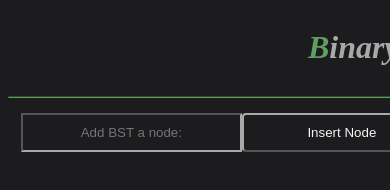
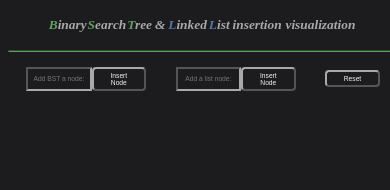
Before and after one commit to Facundo-GP/BST-LL_visualizationJS, a plain HTML site: page index.html in a window 390 px wide. Shown: the top 190 px of the page. Drawn offline with Linux system fonts and the light colour scheme.

Commit message:
responsive_v1

```diff
--- a/index.html
+++ b/index.html
@@ -8,7 +8,7 @@
 
 
       <div id = "div_titulo">
-    <h1 id ="titulo_verde" style = "padding-left: 300px;">Binary</h1>
+        <h1 id ="titulo_verde" >Binary</h1>
         <h1 id ="titulo_verde" >Search </h1>
         <h1 id ="titulo_verde"> Tree </h1>
         <h1 id ="titulo">&</h1>
--- a/styles.css
+++ b/styles.css
@@ -1,8 +1,8 @@
 
 #inputs {
   display: flex;
-  width: 33%;
-  text-align: center;
+  width: 100%;
+  justify-content: space-around;
 }
 
 #full {
@@ -12,29 +12,28 @@
 
 #titulo {
   text-align: center;
-  font-size:xx-large;
+  font-size: calc(12px + (32 - 12) * ((100vw - 300px) / (1600 - 300)));
   color: darkgrey;
-  padding-left: 5px;
-  padding-right: 5px;
+  padding-left: 0.5%;
+  padding-right: 0.5%;
   font-style: italic;
 }
 
 #titulo_verde {
   text-align: center;
-  font-size:xx-large;
+  font-size: calc(12px + (32 - 12) * ((100vw - 300px) / (1600 - 300)));
   color: darkgrey;
-  padding-left: 5px;
-  padding-right: 5px;
+  padding-right: 0.25%;
   font-style: italic;
 }
 
 
 #titulo_azul {
   text-align: center;
-  font-size:xx-large;
+  font-size: calc(12px + (32 - 12) * ((100vw - 300px) / (1600 - 300)));
   color: darkgrey;
-  padding-left: 5px;
-  padding-right: 5px;
+  padding-left: 0.25%;
+  padding-right: 0.25%;
   font-style: italic;
 }
 
@@ -50,7 +49,8 @@
 
 #div_titulo{
   display: flex;
-  justify-items: center;
+  flex-direction: row;
+  justify-content: center;
 }
 
 
@@ -59,10 +59,10 @@
 }
 
 .divisiones{
-  margin-left: 10%;
   margin-top:0px;
-  margin-right: 10%;
   margin-bottom: 0px;
+  margin-left: 1%;
+  margin-right: 1%;
 
 }
 
@@ -70,7 +70,7 @@
   border-color: darkgrey;
   background-color : transparent;
   color : whitesmoke;
-  padding: 10px 20px;
+  padding: 1% 3%;
   display: inline-block;
   text-align: center;
 
@@ -80,11 +80,12 @@
   border-color: darkgrey;
   background-color : transparent;
   color : whitesmoke;
-  padding: 10px 50px;
+  padding: 2.5% 15%;
   display: inline-block;
   border-radius: 4px;
-  width: 200px;
+  width: calc(40px + (250 - 40) * ((100vw - 300px) / (1600 - 300)));
   text-align: center;
+  font-size: calc(6px + (16 - 6) * ((100vw - 300px) / (1600 - 300)));
 
 }
 
@@ -96,11 +97,13 @@
   border-color: darkgrey;
   background-color : transparent;
   color : whitesmoke;
-  padding: 10px 50px;
+  padding: 2.5% 15%;
   display: inline-block;
   border-radius: 4px;
-  width: 200px;
+  width: calc(40px + (250 - 40) * ((100vw - 300px) / (1600 - 300)));
   text-align: center;
+  font-size: calc(6px + (16 - 6) * ((100vw - 300px) / (1600 - 300)));
+
 
 }
 
@@ -114,11 +117,14 @@
   border-color: darkgrey;
   background-color : transparent;
   color : whitesmoke;
-  padding: 10px 50px;
+  padding: 5.5% 15%;
   display: inline-block;
   border-radius: 4px;
-  width: 200px;
+  width: calc(40px + (250 - 40) * ((100vw - 300px) / (1600 - 300)));
+
   text-align: center;
+  font-size: calc(6px + (16 - 6) * ((100vw - 300px) / (1600 - 300)));
+
 
 }
 
@@ -129,31 +135,31 @@
 
 
 .container {
-    padding-top: 10px;
-    width: 1350px;
-    height: 500px;
+    padding-top: 2%;
+    width: 100%;
+    height: 750px;
     position: relative;
     background: #1C1B1E;
   }
 
 
 .nodo {
-    width: 70px !important;
-    height: 70px !important;
+    width: calc(30px + (70 - 30) * ((100vw - 300px) / (1600 - 300))); !important;
+    height: calc(30px + (70 - 30) * ((100vw - 300px) / (1600 - 300))); !important;
     border-radius: 50% !important;
     position: absolute !important;
     background: #619E61 !important;
-    font-size: 20px !important;
+    font-size: calc(8px + (20 - 8) * ((100vw - 300px) / (1600 - 300)));
     z-index:3;
   }
 
   .nodo_L {
-    width: 70px !important;
-    height: 70px !important;
+    width: calc(30px + (70 - 30) * ((100vw - 300px) / (1600 - 300))); !important;
+    height: calc(30px + (70 - 30) * ((100vw - 300px) / (1600 - 300))); !important;
     border-radius: 50% !important;
     position: absolute !important;
     background: #5877a0 !important;
-    font-size: 20px !important;
+    font-size: calc(8px + (20 - 8) * ((100vw - 300px) / (1600 - 300)));
     z-index:3;
   }
 
@@ -175,3 +181,8 @@
     position: relative;
     background: #1C1B1E;
   }
+
+  .ingresar {
+      font-size: calc(6px + (16 - 6) * ((100vw - 300px) / (1600 - 300)));
+      width: calc(40px + (250 - 40) * ((100vw - 300px) / (1600 - 300)));
+  }
```
Also changed, not shown: script.js (line endings or trailing spaces). Lines whose indentation alone changed are shown as unchanged.
